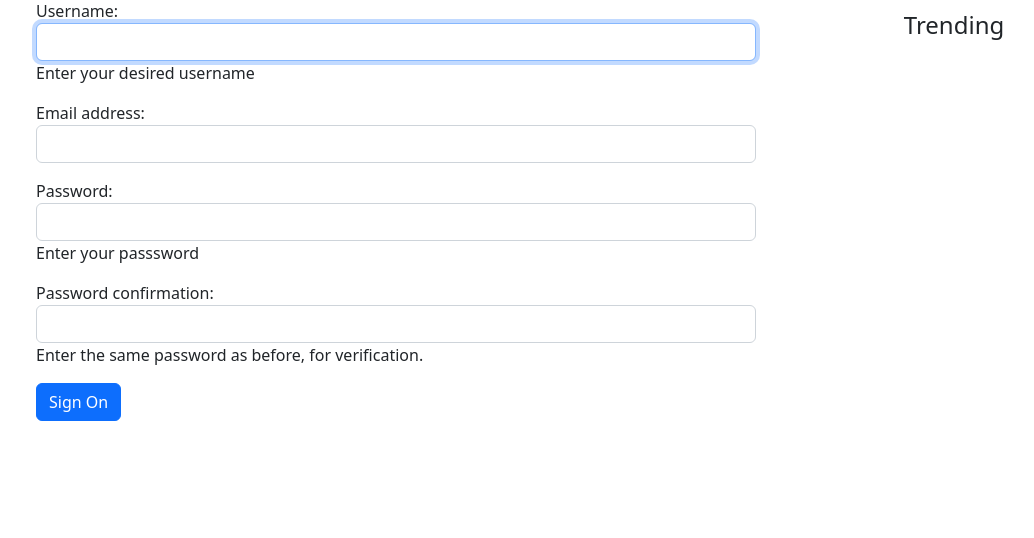
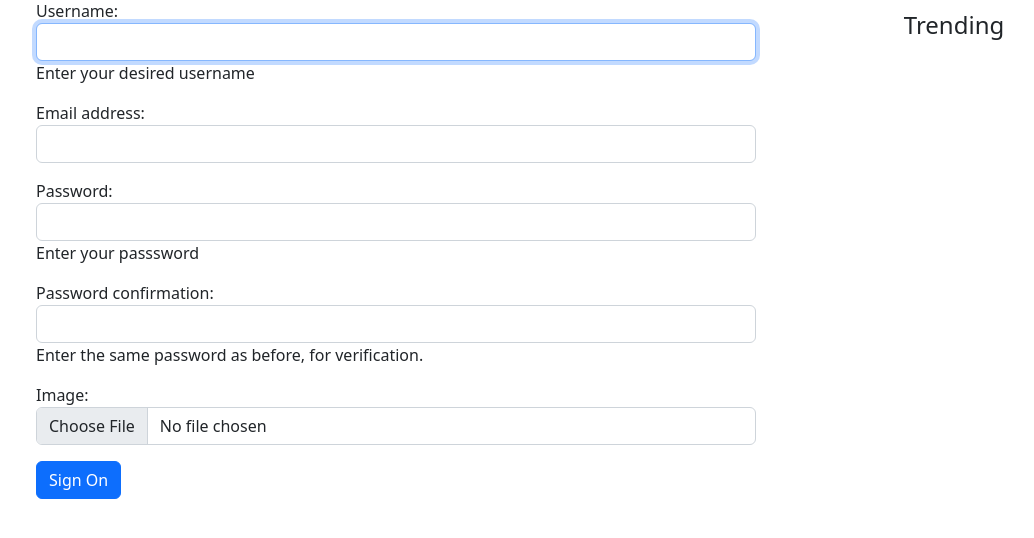
Before and after one commit to erastoff/hasker, a Django app: page /users/registration/ in a window 1280 px wide. Shown: the part 113-651 px from the top of the page, without its empty margins (58-1092 px from the left). Run offline with Django 5.2, Linux system fonts and the light colour scheme; data that the repository does not hold is empty.

Commit message:
Master - avatar setting up during registration added

```diff
--- a/users/forms.py
+++ b/users/forms.py
@@ -11,11 +11,19 @@ User = get_user_model()
 class RegistrationForm(UserCreationForm):
     class Meta:
         model = User
-        fields = ("username", "email", "password1", "password2")
+        fields = ("username", "email", "password1", "password2", "image")
 
     username = forms.CharField(help_text="Enter your desired username")
     password1 = forms.CharField(
         help_text="Enter your passsword", widget=forms.PasswordInput(), label="Password"
+    )
+    image = forms.ImageField(
+        required=False,
+        widget=forms.FileInput(
+            attrs={
+                "class": "custom-file-input",
+            }
+        ),
     )
 
     def __init__(self, *args, **kwargs):
--- a/users/templates/users/user_form.html
+++ b/users/templates/users/user_form.html
@@ -7,7 +7,7 @@
 {% block body %}
 <h1>Registration</h1>
 
-<form method="post">
+<form method="post" enctype="multipart/form-data">
   {% csrf_token %}
     {{ form.as_p }}
   <button class="btn btn-primary" type="submit">
```
